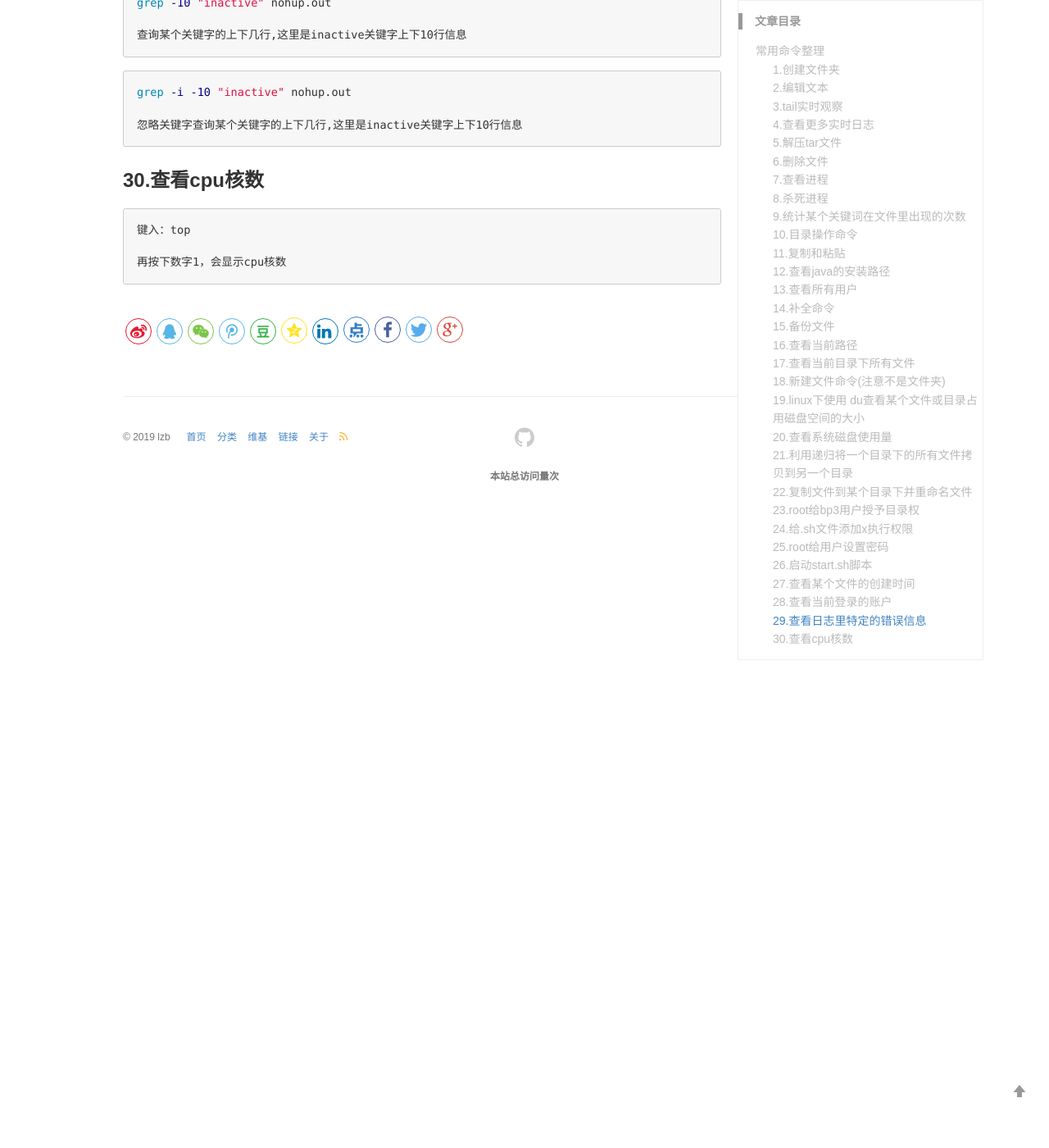
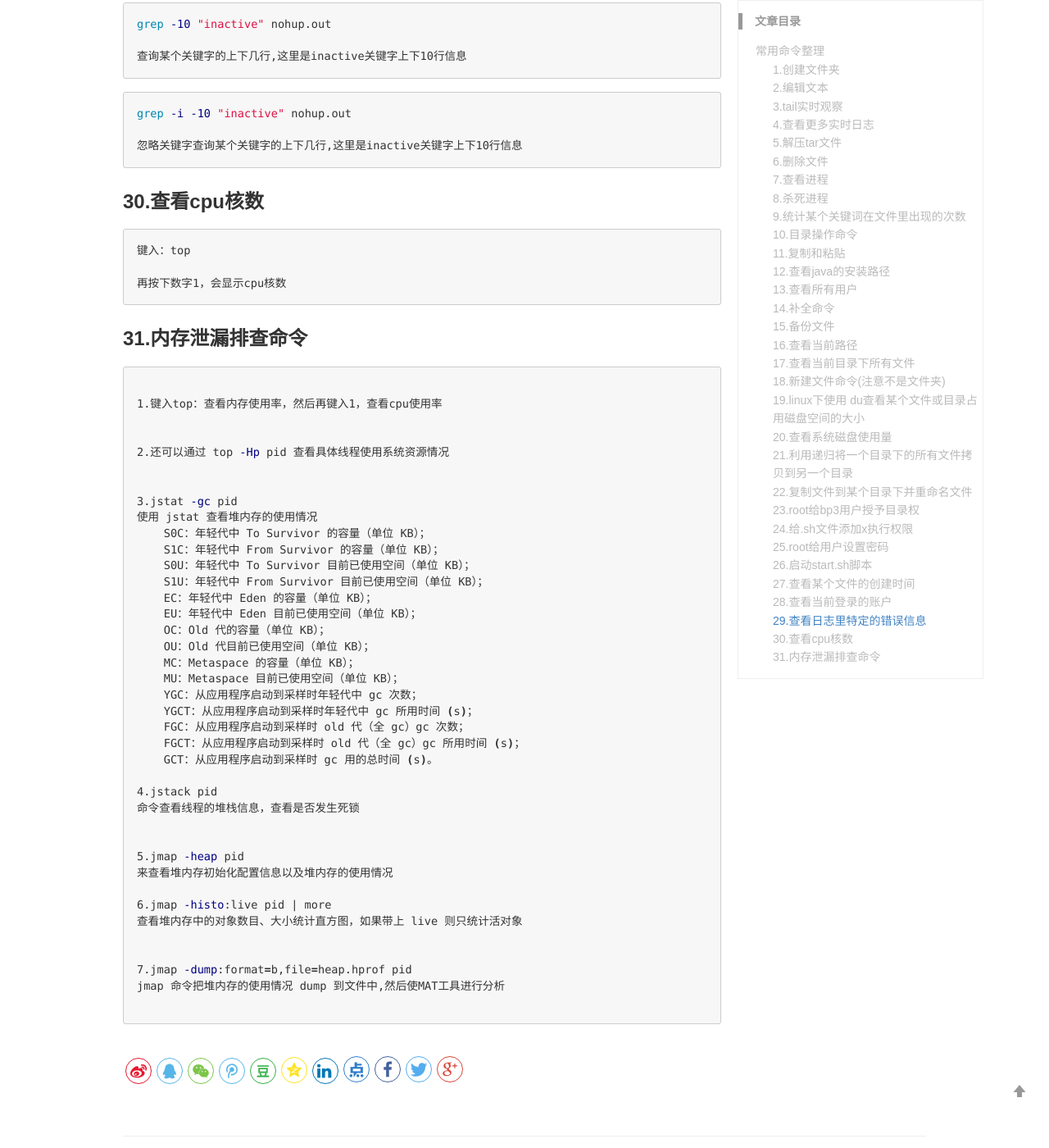
Before and after one commit to lizb0907/lizb0907.github.io, a Jekyll site: the page built from _posts/linux/2019-08-08-Linux.md, in a window 1280 px wide and 1400 px high, scrolled down 6475 px. Shown: the whole window at 82% size. Built offline with Jekyll 4.4.1, drawn with Linux system fonts in a browser that asks for light colours; comment, search, counter and statistics services are not loaded.

Commit message:
update linux

````diff
--- a/_posts/linux/2019-08-08-Linux.md
+++ b/_posts/linux/2019-08-08-Linux.md
@@ -286,3 +286,47 @@ grep -i -10 "inactive" nohup.out
 
 再按下数字1，会显示cpu核数
 ```
+
+### 31.内存泄漏排查命令
+
+```sh
+
+1.键入top：查看内存使用率，然后再键入1，查看cpu使用率
+
+
+2.还可以通过 top -Hp pid 查看具体线程使用系统资源情况
+
+
+3.jstat -gc pid
+使用 jstat 查看堆内存的使用情况
+    S0C：年轻代中 To Survivor 的容量（单位 KB）；
+    S1C：年轻代中 From Survivor 的容量（单位 KB）；
+    S0U：年轻代中 To Survivor 目前已使用空间（单位 KB）；
+    S1U：年轻代中 From Survivor 目前已使用空间（单位 KB）；
+    EC：年轻代中 Eden 的容量（单位 KB）；
+    EU：年轻代中 Eden 目前已使用空间（单位 KB）；
+    OC：Old 代的容量（单位 KB）；
+    OU：Old 代目前已使用空间（单位 KB）；
+    MC：Metaspace 的容量（单位 KB）；
+    MU：Metaspace 目前已使用空间（单位 KB）；
+    YGC：从应用程序启动到采样时年轻代中 gc 次数；
+    YGCT：从应用程序启动到采样时年轻代中 gc 所用时间 (s)；
+    FGC：从应用程序启动到采样时 old 代（全 gc）gc 次数；
+    FGCT：从应用程序启动到采样时 old 代（全 gc）gc 所用时间 (s)；
+    GCT：从应用程序启动到采样时 gc 用的总时间 (s)。
+
+4.jstack pid
+命令查看线程的堆栈信息，查看是否发生死锁
+
+
+5.jmap -heap pid
+来查看堆内存初始化配置信息以及堆内存的使用情况
+
+6.jmap -histo:live pid | more
+查看堆内存中的对象数目、大小统计直方图，如果带上 live 则只统计活对象
+
+
+7.jmap -dump:format=b,file=heap.hprof pid
+jmap 命令把堆内存的使用情况 dump 到文件中,然后使MAT工具进行分析
+
+```
````
